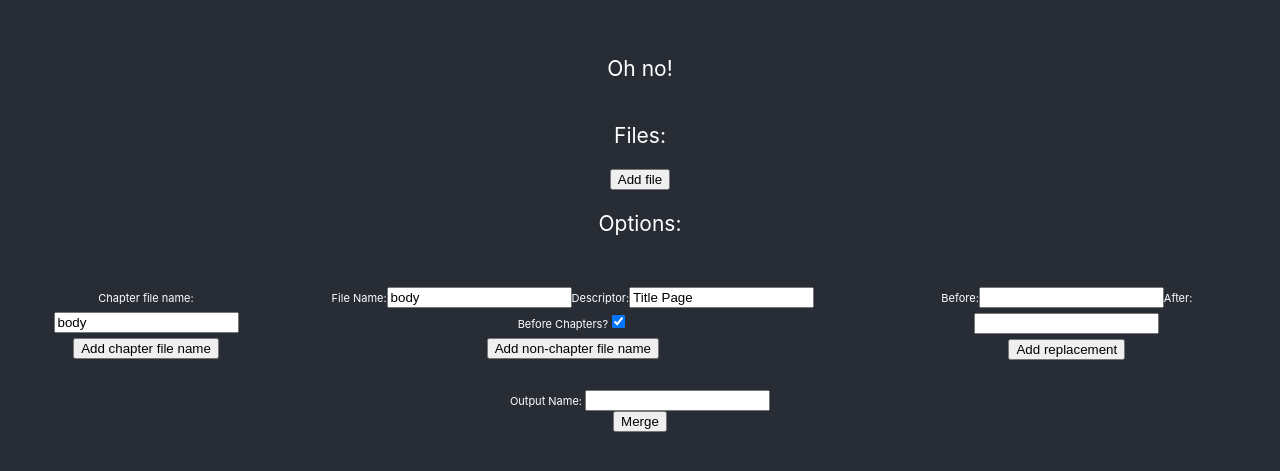
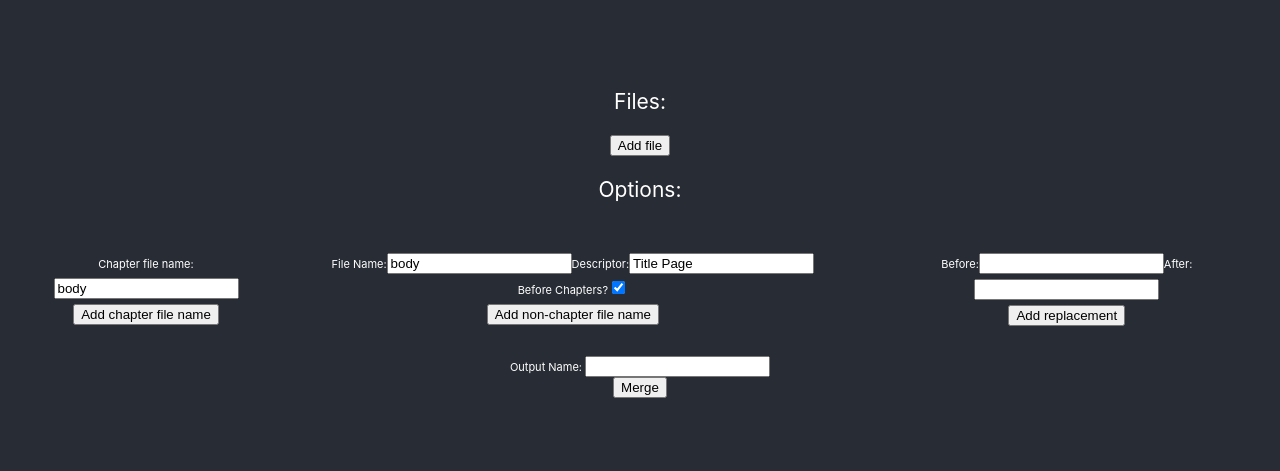
Before and after one commit to katie-morrison/epub-manip-front, a React (Create React App) app: page / in a window 1280 px wide. Shown: the part 167-638 px from the top of the page. Built offline with nearby package versions, Linux system fonts and the light colour scheme.

Commit message:
and its fixed

```diff
--- a/src/App.js
+++ b/src/App.js
@@ -10,7 +10,6 @@ function App() {
   return (
     <div className="App">
       <header className="App-header">
-        <p>Oh no!</p>
         <p>Files:</p>
         <div id="fileContainer"></div>
         <button id="addFile" type="button" onClick={add_file_input}>Add file</button>
```
Also changed, not shown: 1 other file (tests, documents, lock files or other folders).
